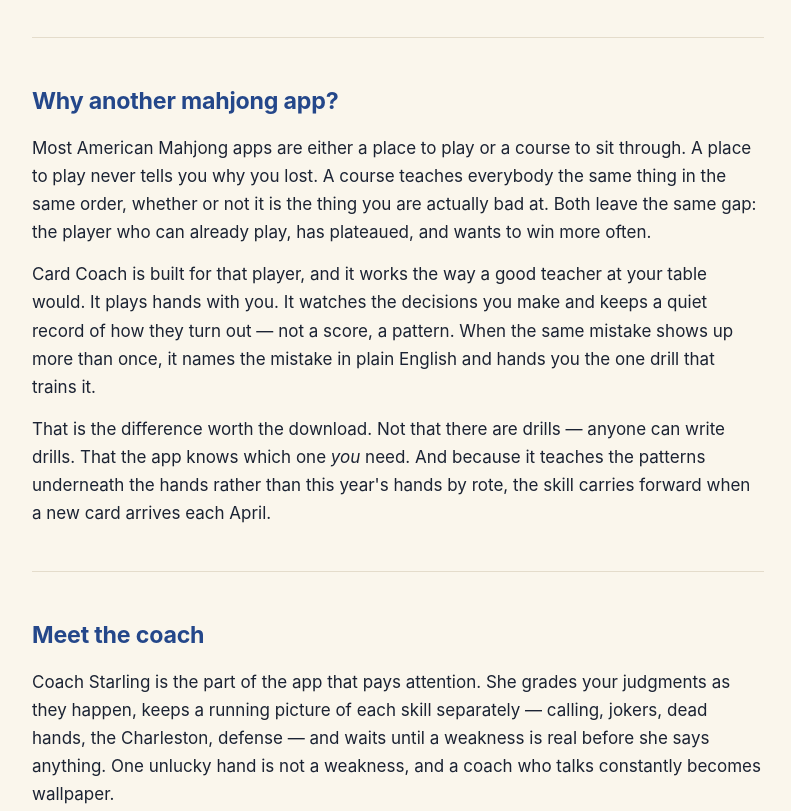
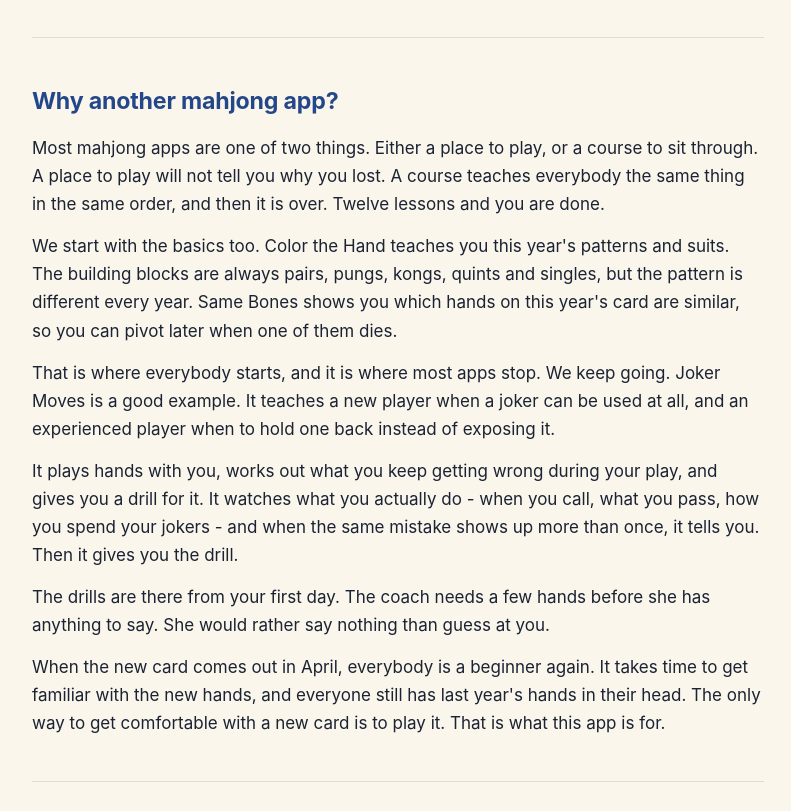
Before and after one commit to janinejej/pinkbirdmahj-site, a plain HTML site: page index.html in a window 1280 px wide. Shown: the part 560-1371 px from the top of the page, without its empty margins (242-1033 px from the left). Drawn offline with Linux system fonts and the light colour scheme.

Commit message:
Site: rewrite the positioning section as a ladder, in Janine's voice
The old copy named the audience as the player who can already play and has plateaued, which told a beginner the app was not for her. It is. Color the Hand and Same Bones are beginner content and they are built.

New framing: most apps teach the basics and stop, this one teaches the basics and keeps going. Joker Moves is given as the concrete proof, teaching a new player when a joker can be used and an experienced player when to hold one back.

Keeps the honest nuance that the drills start on day one but the coach needs a few hands before she has anything to say. April is framed as a playing problem, since everyone still has last year's hands in their head.

Also fixes the status line to read launch news rather than release news, pending since 5 Sep.

```diff
--- a/index.html
+++ b/index.html
@@ -223,22 +223,35 @@
   <section>
     <h2>Why another mahjong app?</h2>
     <p>
-      Most American Mahjong apps are either a place to play or a course to sit through. A place to
-      play never tells you why you lost. A course teaches everybody the same thing in the same order,
-      whether or not it is the thing you are actually bad at. Both leave the same gap: the player who
-      can already play, has plateaued, and wants to win more often.
+      Most mahjong apps are one of two things. Either a place to play, or a course to sit through. A
+      place to play will not tell you why you lost. A course teaches everybody the same thing in the
+      same order, and then it is over. Twelve lessons and you are done.
     </p>
     <p>
-      Card Coach is built for that player, and it works the way a good teacher at your table would.
-      It plays hands with you. It watches the decisions you make and keeps a quiet record of how they
-      turn out — not a score, a pattern. When the same mistake shows up more than once, it names the
-      mistake in plain English and hands you the one drill that trains it.
+      We start with the basics too. Color the Hand teaches you this year's patterns and suits. The
+      building blocks are always pairs, pungs, kongs, quints and singles, but the pattern is
+      different every year. Same Bones shows you which hands on this year's card are similar, so you
+      can pivot later when one of them dies.
     </p>
     <p>
-      That is the difference worth the download. Not that there are drills — anyone can write drills.
-      That the app knows which one <em>you</em> need. And because it teaches the patterns underneath
-      the hands rather than this year's hands by rote, the skill carries forward when a new card
-      arrives each April.
+      That is where everybody starts, and it is where most apps stop. We keep going. Joker Moves is a
+      good example. It teaches a new player when a joker can be used at all, and an experienced
+      player when to hold one back instead of exposing it.
+    </p>
+    <p>
+      It plays hands with you, works out what you keep getting wrong during your play, and gives you
+      a drill for it. It watches what you actually do - when you call, what you pass, how you spend
+      your jokers - and when the same mistake shows up more than once, it tells you. Then it gives
+      you the drill.
+    </p>
+    <p>
+      The drills are there from your first day. The coach needs a few hands before she has anything
+      to say. She would rather say nothing than guess at you.
+    </p>
+    <p>
+      When the new card comes out in April, everybody is a beginner again. It takes time to get
+      familiar with the new hands, and everyone still has last year's hands in their head. The only
+      way to get comfortable with a new card is to play it. That is what this app is for.
     </p>
   </section>
 
@@ -362,7 +375,7 @@
       <p>
         <strong>Status:</strong> Card Coach is in beta on iPhone and Android ahead of release.
         <a class="beta-link" href="#beta">Join the beta</a>, or write to
-        <a href="mailto:info@pinkbirdmahj.com">info@pinkbirdmahj.com</a> for release news.
+        <a href="mailto:info@pinkbirdmahj.com">info@pinkbirdmahj.com</a> for launch news.
       </p>
     </div>
   </section>
```
